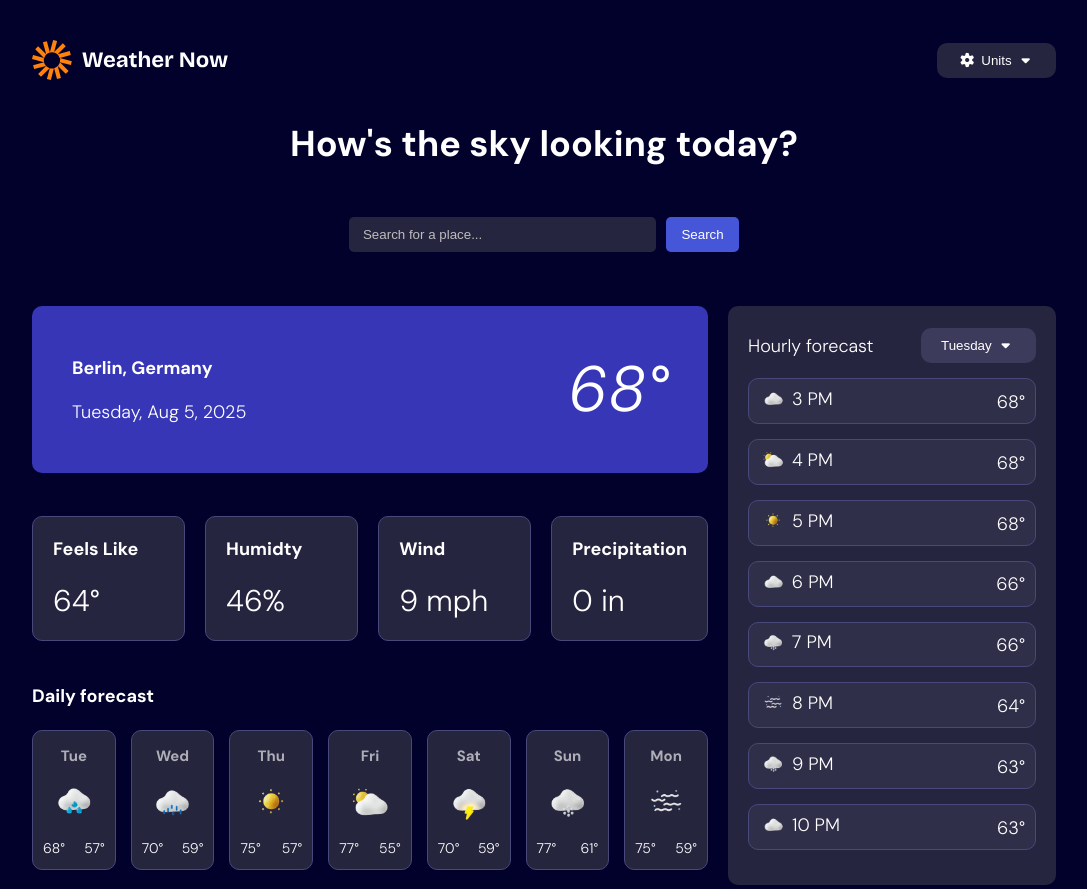
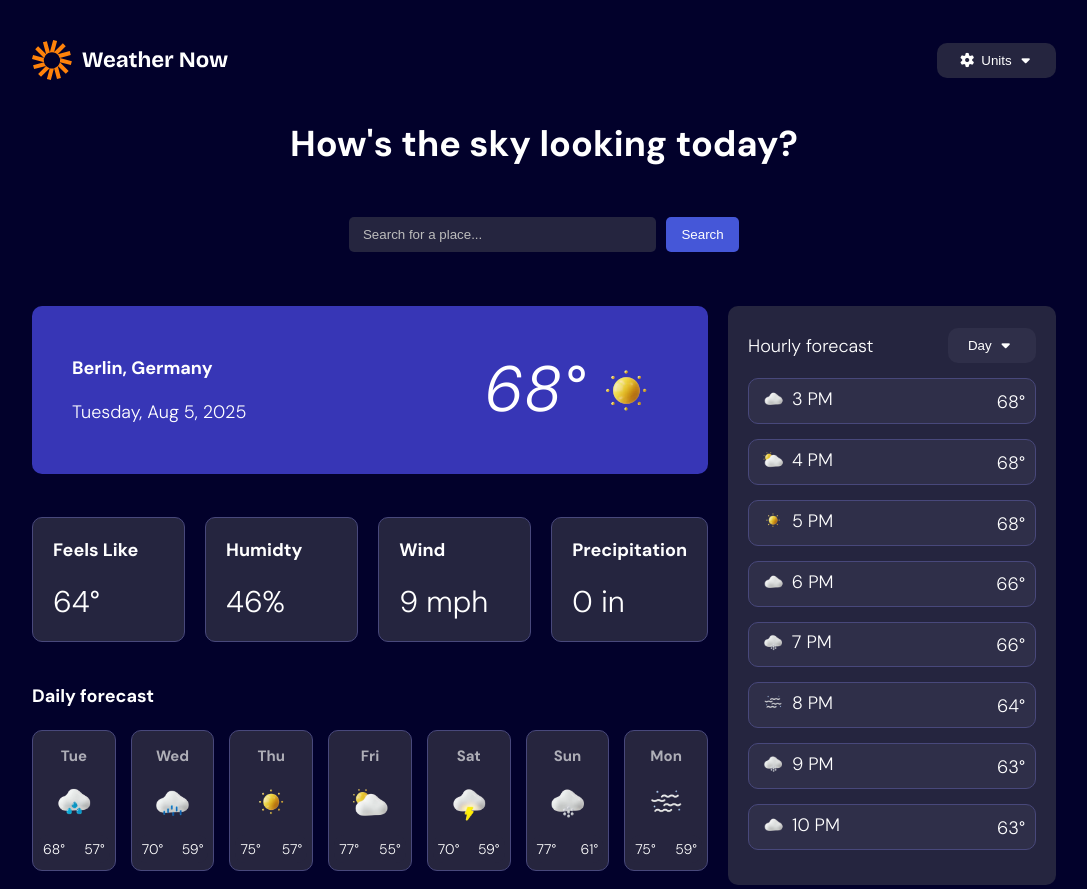
Before and after one commit to Tamburini-Christofer/react-ex-weather-app-main, a React (Vite) app: page / in a window 1280 px wide. Shown: the whole page, without its empty margins (96-1183 px from the left). Built offline with nearby package versions, Linux system fonts and the light colour scheme.

Commit message:
Creazione menù a tendina giorni settimana

```diff
--- a/src/App.css
+++ b/src/App.css
@@ -47,8 +47,13 @@ h5 {
 }
 
 .tue{
-  background-color:#3C3B5C;
+  background-color:#2F2F49;
   padding: 10px 20px;
+}
+
+.btnUnits:hover{
+  cursor: pointer;
+  background-color: #4c4b73;
 }
 
 .btnUnits i {
@@ -113,9 +118,15 @@ h5 {
   padding: 40px;
 }
 
+.containerToday div img{
+  float: right;
+  max-width:20%;
+}
+
 .containerToday div:last-child {
   font-size: 64px;
   font-style: italic;
+  text-align: right;
 }
 
 .containerInfo {
@@ -199,3 +210,27 @@ li div span{
 .gradi{
   vertical-align:middle;
 }
+
+.dropdownMenu {
+  position: absolute;
+  top: 62%;
+  left: 71.8%;
+  background: #25253F;
+  border: 0.1px solid #48487b;
+  border-radius: 6px;
+  list-style: none;
+  padding: 10px;
+  box-shadow: 0px 4px 6px rgba(0,0,0,0.1);
+}
+
+.dropdownMenu li{
+  padding: 10px 93px 10px 10px;
+    background-color: #25253F ;
+    border: 0;
+}
+
+.dropdownMenu li:hover{
+  transform: scale(1.05);
+  background-color: #2F2F49;
+  cursor: pointer;
+}
--- /dev/null
+++ b/src/assets/components/Button.jsx
@@ -0,0 +1,12 @@
+function Button({isActive, onClick, children, customClass}) {
+  return (
+        <button
+            onClick={onClick}
+            className={`${customClass} ${isActive ? "active" : ""}`}>
+            {children}
+            Day <i class="fa-solid fa-caret-down"></i>
+        </button>
+  );
+}
+
+export default Button;
--- a/src/assets/components/Hour.jsx
+++ b/src/assets/components/Hour.jsx
@@ -1,13 +1,37 @@
+import { useState } from "react";
+
+import Button from "./Button";
+
 function Hour() {
+  const [activeButton, setActiveButton] = useState(false);
+
+  function toggleMenu() {
+    setActiveButton((prev) => !prev);
+  }
+
   return (
     <>
       <div className="containerHour">
         <div className="headerHour">
           <span>Hourly forecast</span>
-          <button className="btnUnits tue">
-            Tuesday <i class="fa-solid fa-caret-down"></i>
-          </button>
+          <Button
+            isActive={activeButton}
+            onClick={toggleMenu}
+            customClass="btnUnits tue"
+          />
+            {activeButton && (
+            <ul className="dropdownMenu">
+              <li>Monday</li>
+              <li>Tuesday</li>
+              <li>Wednesday</li>
+              <li>Thrusday</li>
+              <li>Friday</li>
+              <li>Saturday</li>
+              <li>Sunday</li>
+            </ul>
+            )}
         </div>
+
         <ul>
           <li>
             <div>
--- a/src/assets/components/Today.jsx
+++ b/src/assets/components/Today.jsx
@@ -7,7 +7,8 @@ function Today() {
           <span>Tuesday, Aug 5, 2025</span>
         </div>
         <div>
-            68°
+          <img src="../../../public/img/icon-sunny.webp" alt="" />
+          <span>68°</span>
         </div>
       </div>
     </>
```
